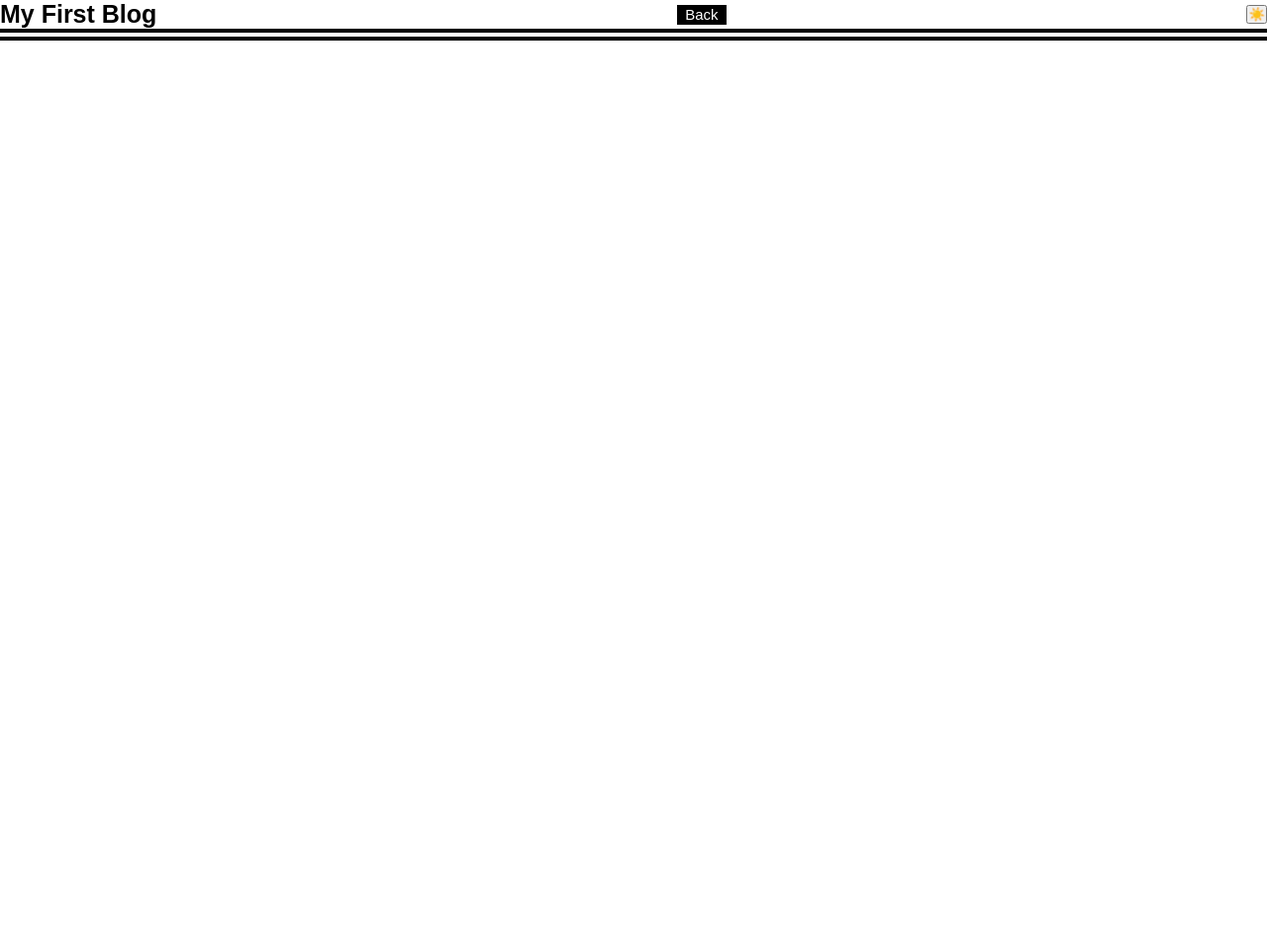
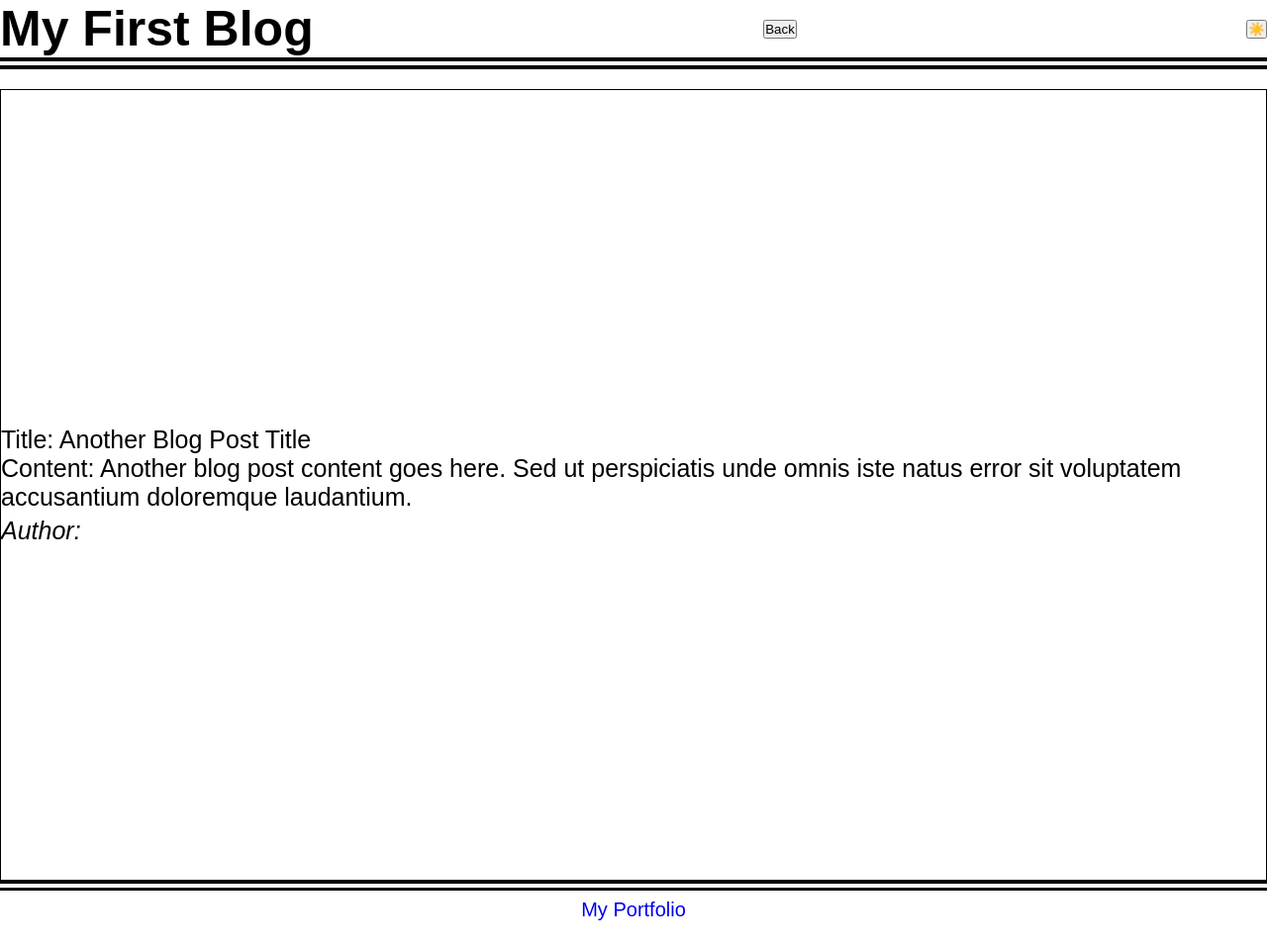
Before and after one commit to Keith-Godfrey/Personal-Blog, a plain HTML site: page blog.html in a window 1280 px wide. Shown: the whole page at 99% size. Before the commit the page ends 841 px from the top, so only its background shows below. Drawn offline with Linux system fonts and the light colour scheme.

Commit message:
back button functional

```diff
--- a/assets/css/blog.css
+++ b/assets/css/blog.css
@@ -12,6 +12,7 @@
     background-color: white;
     border-bottom: .5em black double;
 }
+
 .h4 {
     display: flex;
     flex-wrap: wrap;
@@ -21,7 +22,7 @@
 .button {
     display: flex;
     flex-wrap: wrap;
-    justify-content:flex-end
+    justify-content: flex-end
 }
 
 a {
@@ -30,6 +31,36 @@ a {
     flex-wrap: wrap;
     padding: 8px 16px;
     justify-content: flex-end;
+}
+
+
+.blog-container {
+    display: flex;
+    flex-direction: column;
+    border: 1px black solid;
+    align-items: start;
+    margin-top: 20px;
+}
+
+.blog-post {
+    width: 50%;
+    border: 2px solid #ccc;
+    border-radius: 5px;
+    padding: 10px;
+    margin-bottom: 20px;
+}
+
+.blog-title {
+    font-weight: bold;
+    margin-bottom: 5px;
+}
+
+.blog-content {
+    margin-bottom: 5px;
+}
+
+.blog-author {
+    font-style: italic;
 }
 
 a:hover {
@@ -50,3 +81,14 @@ a:hover {
 .dark-mode {
     background-color: black;
     color: white;
+}
+
+.footer {
+    display: flex;
+    flex-wrap: wrap;
+    justify-content: center;
+    padding-bottom: 20px;
+    align-items: center;
+    font-size: 20px;
+    border-top: .5em black double;
+}
--- a/assets/js/blog.js
+++ b/assets/js/blog.js
@@ -0,0 +1,21 @@
+const themeBtn = document.querySelectorAll("#theme");
+const closeButton = document.querySelector("#back");
+const body = document.querySelector("body");
+let mode = "light";
+
+themeBtn.forEach((btn) => {
+  btn.addEventListener("click", function () {
+    if (mode === "dark") {
+      mode = "light";
+      body.setAttribute("id", "light");
+    } else {
+      mode = "dark";
+      body.setAttribute("id", "dark");
+    }
+  });
+});
+
+closeButton.addEventListener("click", function (event) {
+  event.preventDefault();
+  window.location.href = "index.html";
+});
--- a/blog.html
+++ b/blog.html
@@ -9,23 +9,26 @@
     <title></Blog-Entries></title>
 </head>
 
-<body>
-
+<body id="light">
     <header class="blog-header">
-        <h4>My First Blog</h4>
-        <a href="#" class="back">Back</a>
-        <button onclick="myFunction()">☀️</h1></button>
+        <h1>My First Blog</h1>
+        <button id="back">Back</button>
+        <button id="theme">☀️</h1></button>
     </header>
 
-    <main>
-        <section>
-
-        </section>
-
+    <main class="blog-container">
+        <div class="blog-post>
+            <div class="blog-title">Title: Another Blog Post Title</div>
+        <div class="blog-content">Content: Another blog post content goes here. Sed ut perspiciatis unde omnis iste
+            natus error sit voluptatem accusantium doloremque laudantium.</div>
+        <div class="blog-author">Author: </div>
+        </div>
     </main>
 
-    <footer>
-
+    <footer class="footer">
+        <div>
+            <a href="https://github.com/godfrk85" alt="Portfolio"> My Portfolio</a>
+        </div>
     </footer>
 
 
```
Also changed, not shown: assets/js/logic.js (line endings or trailing spaces), index.html (line endings or trailing spaces).
